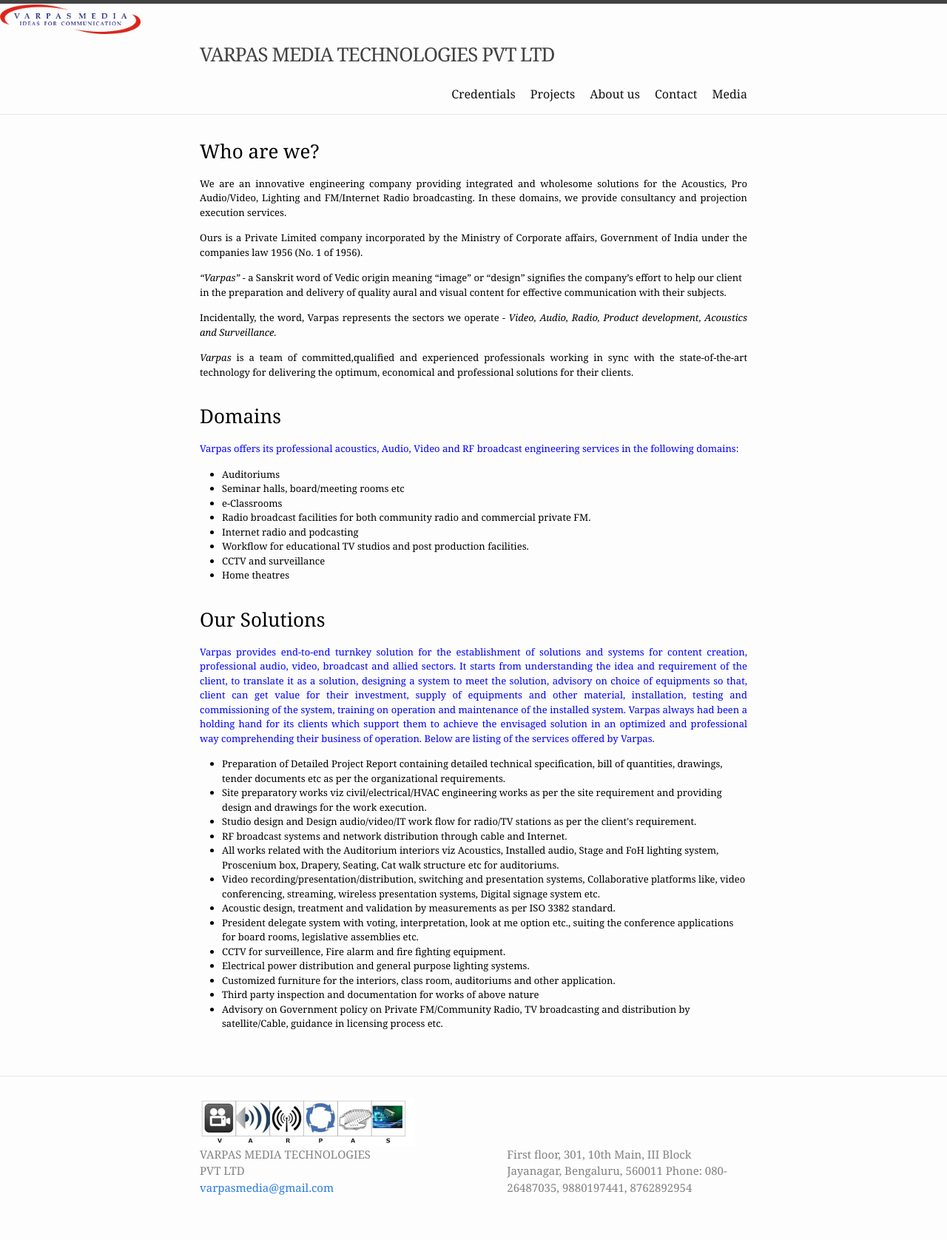
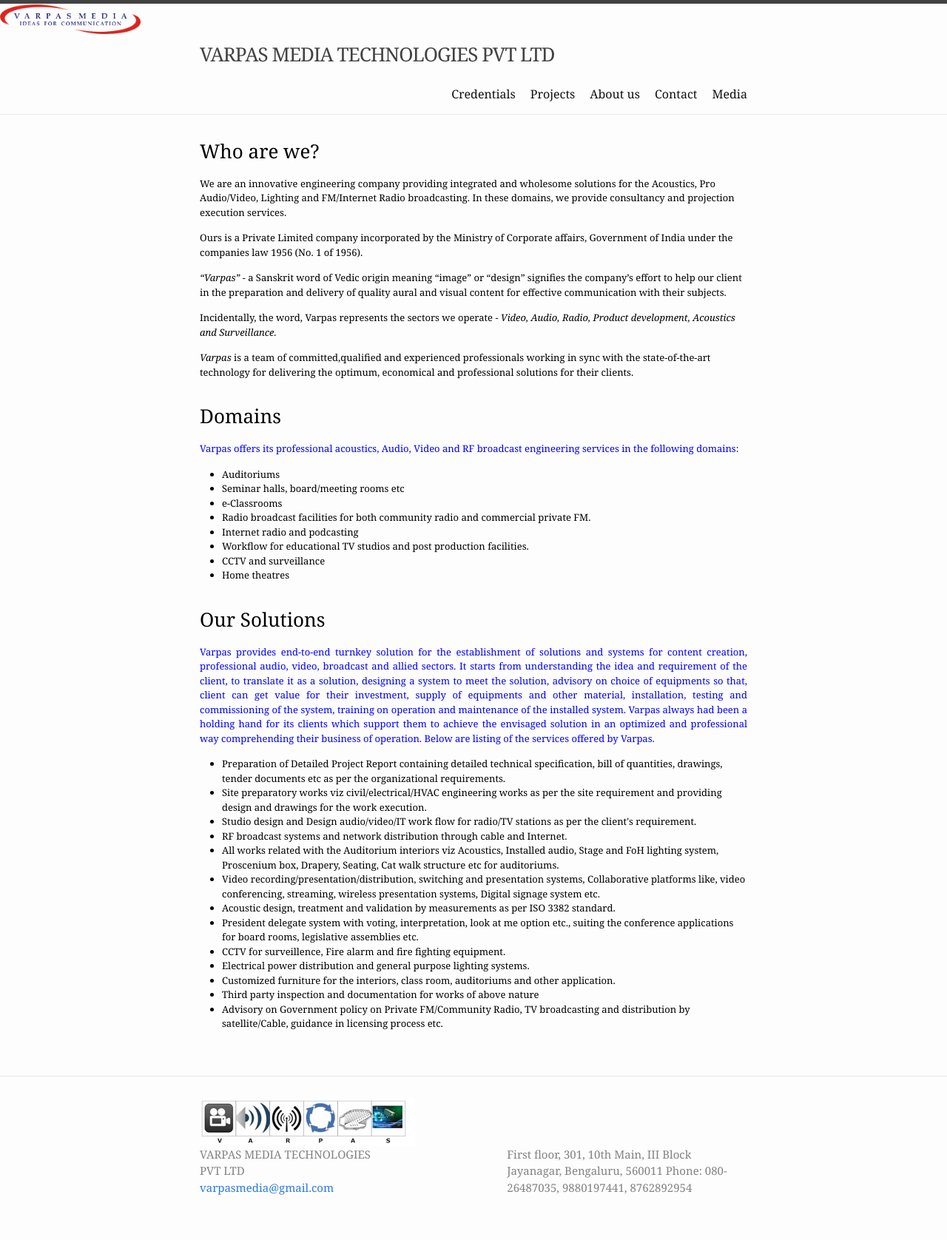
Before and after one commit to VarpasMedia/VarpasMedia.github.io, a Jekyll site: the page built from index.md, in a window 1280 px wide. Shown: the whole page at 74% size. Built offline with Jekyll 4.4.1, drawn with Linux system fonts in a browser that asks for light colours.

Commit message:
Update home.html

```diff
--- a/_layouts/home.html
+++ b/_layouts/home.html
@@ -16,18 +16,18 @@ layout: default
   <h1>Who are we?</h1>
 
   <div class="post-content e-content">
-    <p align="justify">We are an innovative engineering company providing integrated and wholesome solutions for the Acoustics, Pro Audio/Video, Lighting and FM/Internet Radio broadcasting.
+    <p>We are an innovative engineering company providing integrated and wholesome solutions for the Acoustics, Pro Audio/Video, Lighting and FM/Internet Radio broadcasting.
           In these domains, we provide consultancy and projection execution services.</p>
 
-  <p align="justify">Ours is a Private Limited company incorporated by the Ministry of Corporate affairs, Government of India under the companies law 1956 (No. 1 of 1956).</p>
+  <p>Ours is a Private Limited company incorporated by the Ministry of Corporate affairs, Government of India under the companies law 1956 (No. 1 of 1956).</p>
 
   <p> <em>“Varpas”</em> - a Sanskrit word of Vedic origin meaning “image”  or “design” signifies the company’s effort to
     help our client in the preparation and delivery of quality aural and visual content for effective communication with their subjects.</p>
 
-  <p align="justify">Incidentally, the word, Varpas represents the sectors we operate - <em>Video, Audio, Radio, Product development,
+  <p>Incidentally, the word, Varpas represents the sectors we operate - <em>Video, Audio, Radio, Product development,
     Acoustics and Surveillance.</em></p>
 
-  <p align="justify"><em>Varpas</em> is a team of committed,qualified and experienced professionals working in sync with the state-of-the-art
+  <p><em>Varpas</em> is a team of committed,qualified and experienced professionals working in sync with the state-of-the-art
     technology for delivering the optimum, economical and professional solutions for their clients.</p>
   </div>
 
```
